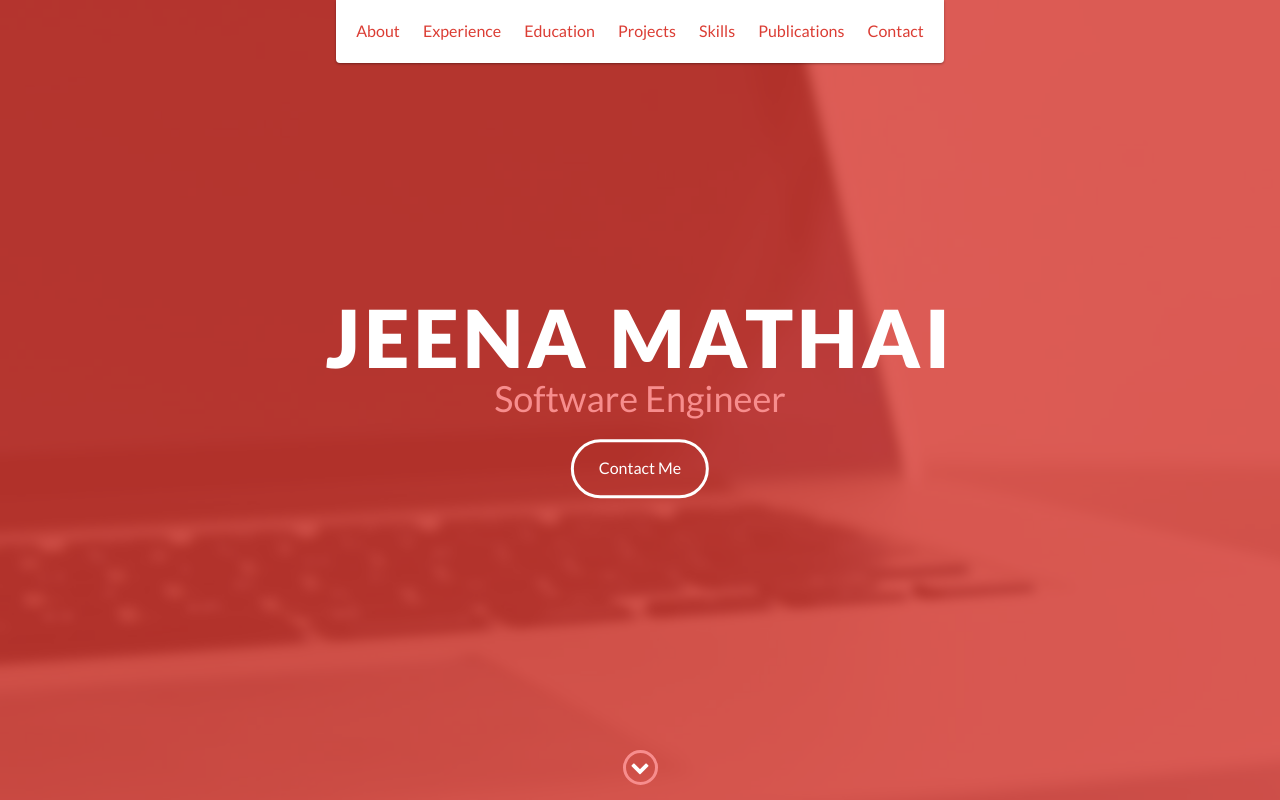
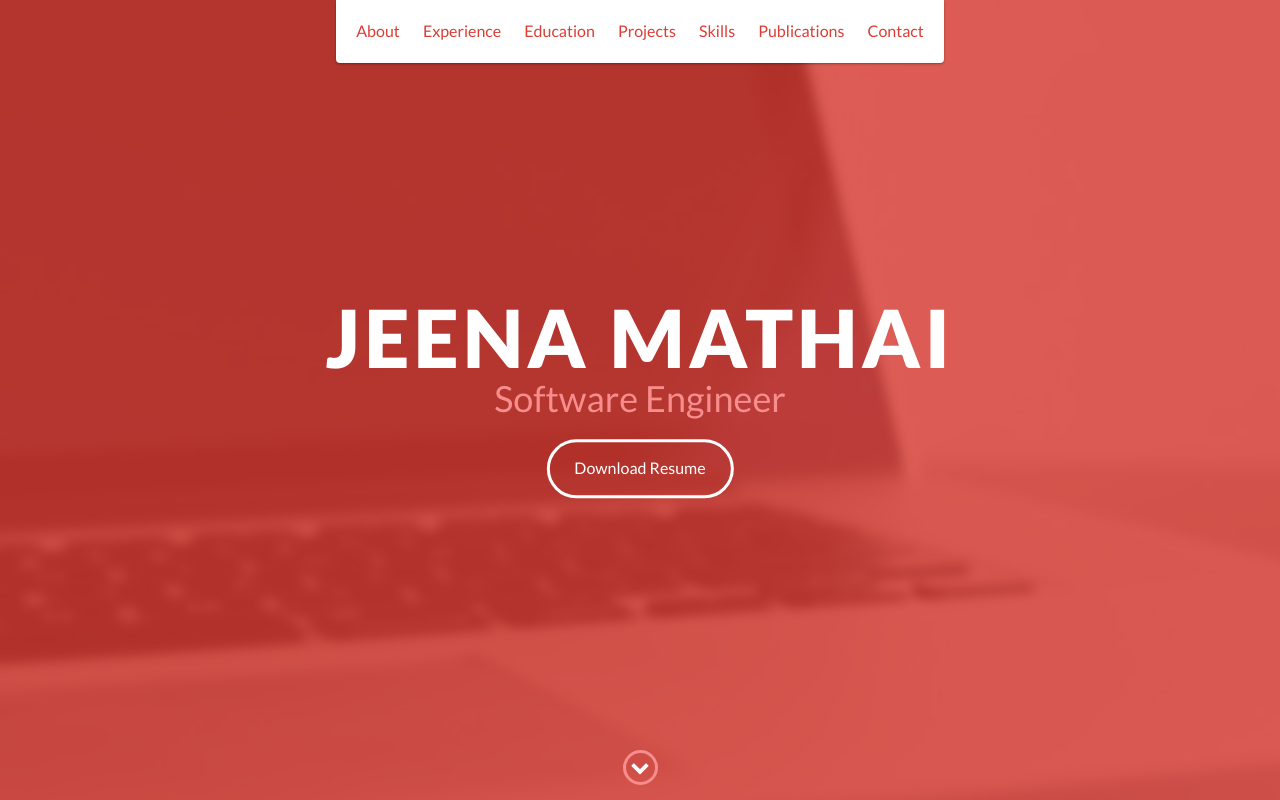
Before and after one commit to jeenajeena/portfolio, a website: page index.html in a window 1280 px wide. Shown: the top 800 px of the page. Drawn offline with nearby package versions, Linux system fonts and the light colour scheme.

Commit message:
Update index.html

```diff
--- a/index.html
+++ b/index.html
@@ -37,7 +37,7 @@
         <div id="lead-content">
             <h1>Jeena Mathai</h1>
             <h2>Software Engineer</h2>
-            <a href="#contact" class="btn-rounded-white">Contact Me</a>
+            <a href="files/Jeena_Mathai_Resume.pdf" download="Jeena_Mathai_Resume.pdf"  class="btn-rounded-white">Download Resume</a>
         </div>
         <div id="lead-overlay"></div>
         <div id="lead-down">
```
